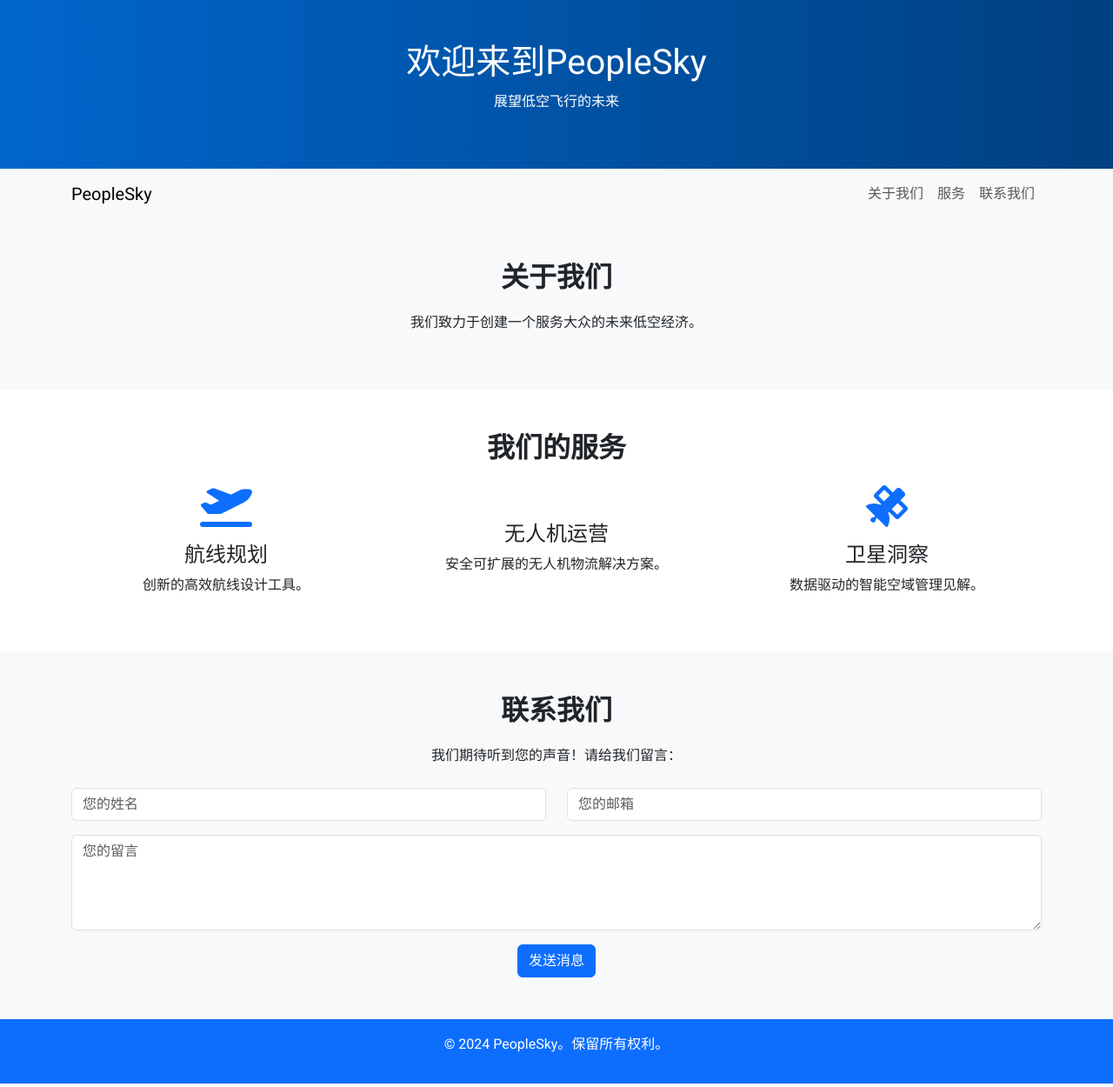
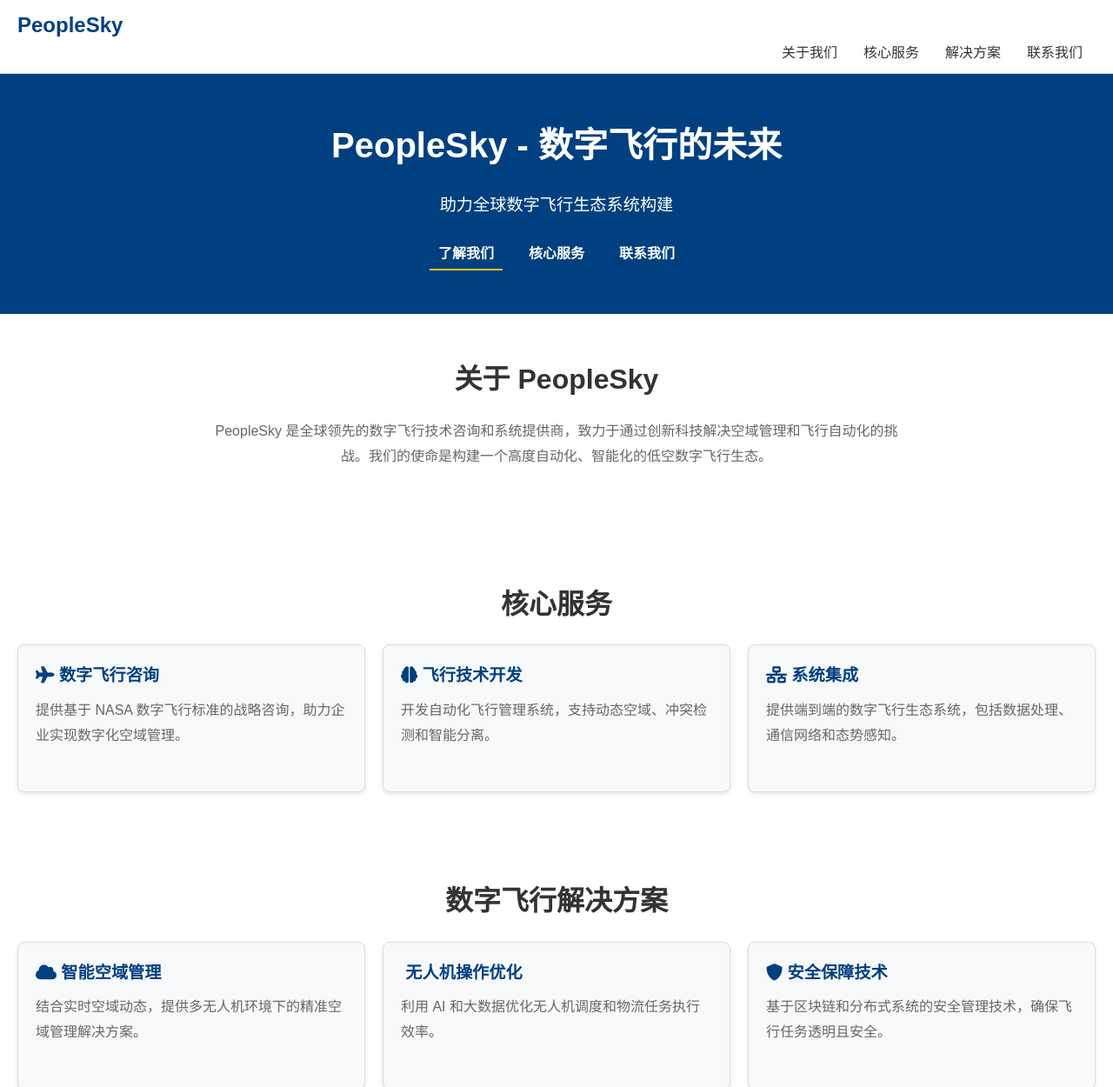
Before and after one commit to peoplesky/website, a plain HTML site: page index.html in a window 1280 px wide. Shown: the top 1250 px of the page at 87% size. Drawn offline with nearby package versions, Linux system fonts and the light colour scheme; files that its build step writes are made by us from their sources.

Commit message:
deploy: 45783f5a605cedab1f621d3a99752c1b0fccf033

```diff
--- a/assets/css/styles.css
+++ b/assets/css/styles.css
@@ -1,22 +1,171 @@
+/* 全局样式 */
 body {
-    font-family: 'Roboto', sans-serif;
+    font-family: 'Arial', sans-serif;
     line-height: 1.6;
+    margin: 0;
+    padding: 0;
+    background-color: #f9f9f9;
+    color: #333;
 }
 
-header {
-    background: linear-gradient(to right, #0066cc, #004080);
+h1, h2, h3, h4 {
+    margin: 0;
+    font-weight: 700;
 }
 
-section h2 {
+p {
+    margin: 0;
+    line-height: 1.8;
+}
+
+/* 顶部导航栏 */
+.navbar {
+    background-color: #fff;
+    border-bottom: 1px solid #ddd;
+    padding: 10px 20px;
+    position: sticky;
+    top: 0;
+    z-index: 10;
+}
+
+.navbar .logo {
+    display: inline-block;
+    font-size: 1.5rem;
     font-weight: 700;
+    color: #004080;
+    text-decoration: none;
+}
+
+.navbar ul {
+    list-style: none;
+    margin: 0;
+    padding: 0;
+    display: flex;
+    justify-content: flex-end;
+}
+
+.navbar ul li {
+    margin: 0 15px;
+}
+
+.navbar ul li a {
+    text-decoration: none;
+    color: #333;
+    font-weight: 500;
+    transition: color 0.3s ease;
+}
+
+.navbar ul li a:hover {
+    color: #004080;
+}
+
+/* 主标题 */
+.hero-section {
+    background-color: #004080;
+    color: white;
+    padding: 50px 20px;
+    text-align: center;
+}
+
+.hero-section h1 {
+    font-size: 2.5rem;
     margin-bottom: 20px;
 }
 
-#services i {
-    color: #004080;
+.hero-section p {
+    font-size: 1.2rem;
+    margin-bottom: 10px;
 }
 
-footer {
-    background: #004080;
+.hero-section .tab-menu {
+    margin-top: 20px;
+    display: flex;
+    justify-content: center;
+    gap: 20px;
+}
+
+.hero-section .tab-menu a {
+    text-decoration: none;
+    color: #fff;
+    font-weight: bold;
+    border-bottom: 2px solid transparent;
+    padding: 5px 10px;
+    transition: all 0.3s ease-in-out;
+}
+
+.hero-section .tab-menu a:hover,
+.hero-section .tab-menu a.active {
+    border-bottom: 2px solid #ffc107;
+}
+
+/* 内容布局 */
+.section {
+    padding: 50px 20px;
+    background-color: #fff;
+    text-align: center;
+}
+
+.section h2 {
+    color: #333;
+    font-size: 2rem;
+    margin-bottom: 20px;
+}
+
+.section p {
+    max-width: 800px;
+    margin: 0 auto 30px auto;
+    color: #666;
+}
+
+/* 卡片布局 */
+.card-container {
+    display: grid;
+    grid-template-columns: repeat(auto-fit, minmax(300px, 1fr));
+    gap: 20px;
+    margin-top: 20px;
+}
+
+.card {
+    background-color: #f8f9fa;
+    border: 1px solid #ddd;
+    border-radius: 8px;
+    padding: 20px;
+    text-align: left;
+    box-shadow: 0px 2px 5px rgba(0, 0, 0, 0.1);
+    transition: box-shadow 0.3s ease;
+}
+
+.card:hover {
+    box-shadow: 0px 5px 15px rgba(0, 0, 0, 0.2);
+}
+
+.card h3 {
+    color: #004080;
+    font-size: 1.2rem;
+    margin-bottom: 10px;
+}
+
+.card p {
+    color: #666;
+    font-size: 1rem;
+}
+
+/* 页脚 */
+.footer {
+    background-color: #333;
     color: white;
+    text-align: center;
+    padding: 20px;
+    margin-top: 50px;
 }
+
+.footer a {
+    text-decoration: none;
+    color: #ffc107;
+    font-weight: bold;
+    transition: color 0.3s ease;
+}
+
+.footer a:hover {
+    color: #fff;
+}
--- a/index.html
+++ b/index.html
@@ -3,99 +3,106 @@
 <head>
     <meta charset="UTF-8">
     <meta name="viewport" content="width=device-width, initial-scale=1.0">
-    <meta name="description" content="people sky">
-    <title>PeopleSky</title>
-    <!-- Bootstrap CSS -->
-    <link href="https://cdn.jsdelivr.net/npm/bootstrap@5.3.0-alpha3/dist/css/bootstrap.min.css" rel="stylesheet">
+    <meta name="description" content="PeopleSky - 数字飞行的未来">
+    <title>PeopleSky - 数字飞行解决方案</title>
+    <!-- Google Fonts -->
+    <link href="https://fonts.googleapis.com/css2?family=Roboto:wght@400;700&display=swap" rel="stylesheet">
     <!-- FontAwesome -->
     <link href="https://cdnjs.cloudflare.com/ajax/libs/font-awesome/6.0.0-beta3/css/all.min.css" rel="stylesheet">
-    <!-- Google Fonts -->
-    <link href="https://fonts.googleapis.com/css2?family=Roboto:wght@400;700&display=swap" rel="stylesheet">
     <!-- Custom CSS -->
-    <link rel="stylesheet" href="styles.css">
+    <link rel="stylesheet" href="assets/css/styles.css">
 </head>
 <body>
-    <!-- Header -->
-    <header class="bg-primary text-white text-center py-5">
-        <h1>欢迎来到PeopleSky</h1>
-        <p>展望低空飞行的未来</p>
-    </header>
-
-    <!-- Navigation -->
-    <nav class="navbar navbar-expand-lg navbar-light bg-light">
-        <div class="container">
-            <a class="navbar-brand" href="#">PeopleSky</a>
-            <button class="navbar-toggler" type="button" data-bs-toggle="collapse" data-bs-target="#navbarNav" aria-controls="navbarNav" aria-expanded="false" aria-label="Toggle navigation">
-                <span class="navbar-toggler-icon"></span>
-            </button>
-            <div class="collapse navbar-collapse" id="navbarNav">
-                <ul class="navbar-nav ms-auto">
-                    <li class="nav-item"><a class="nav-link" href="#about">关于我们</a></li>
-                    <li class="nav-item"><a class="nav-link" href="#services">服务</a></li>
-                    <li class="nav-item"><a class="nav-link" href="#contact">联系我们</a></li>
+    <!-- 导航栏 -->
+    <nav class="navbar">
+        <a href="#" class="logo">PeopleSky</a>
+        <ul>
+            <li><a href="#about">关于我们</a></li>
+            <li><a href="#services">核心服务</a></li>
+            <li><a href="#solutions">解决方案</a></li>
+            <li><a href="#contact">联系我们</a></li>
         </ul>
-            </div>
-        </div>
     </nav>
 
-    <!-- About Section -->
-    <section id="about" class="py-5 bg-light text-center">
-        <div class="container">
-            <h2>关于我们</h2>
-            <p>我们致力于创建一个服务大众的未来低空经济。</p>
+    <!-- 主标题区域 -->
+    <section class="hero-section">
+        <h1>PeopleSky - 数字飞行的未来</h1>
+        <p>助力全球数字飞行生态系统构建</p>
+        <div class="tab-menu">
+            <a href="#about" class="active">了解我们</a>
+            <a href="#services">核心服务</a>
+            <a href="#contact">联系我们</a>
         </div>
     </section>
 
-    <!-- Services Section -->
-    <section id="services" class="py-5 text-center">
+    <!-- 关于我们 -->
+    <section id="about" class="section">
         <div class="container">
-            <h2>我们的服务</h2>
-            <div class="row mt-4">
-                <div class="col-md-4">
-                    <i class="fas fa-plane-departure fa-3x text-primary"></i>
-                    <h4 class="mt-3">航线规划</h4>
-                    <p>创新的高效航线设计工具。</p>
+            <h2>关于 PeopleSky</h2>
+            <p>PeopleSky 是全球领先的数字飞行技术咨询和系统提供商，致力于通过创新科技解决空域管理和飞行自动化的挑战。我们的使命是构建一个高度自动化、智能化的低空数字飞行生态。</p>
         </div>
-                <div class="col-md-4">
-                    <i class="fas fa-drone fa-3x text-primary"></i>
-                    <h4 class="mt-3">无人机运营</h4>
-                    <p>安全可扩展的无人机物流解决方案。</p>
+    </section>
+
+    <!-- 核心服务 -->
+    <section id="services" class="section">
+        <h2>核心服务</h2>
+        <div class="card-container">
+            <div class="card">
+                <h3><i class="fas fa-plane"></i> 数字飞行咨询</h3>
+                <p>提供基于 NASA 数字飞行标准的战略咨询，助力企业实现数字化空域管理。</p>
             </div>
-                <div class="col-md-4">
-                    <i class="fas fa-satellite fa-3x text-primary"></i>
-                    <h4 class="mt-3">卫星洞察</h4>
-                    <p>数据驱动的智能空域管理见解。</p>
+            <div class="card">
+                <h3><i class="fas fa-brain"></i> 飞行技术开发</h3>
+                <p>开发自动化飞行管理系统，支持动态空域、冲突检测和智能分离。</p>
             </div>
+            <div class="card">
+                <h3><i class="fas fa-network-wired"></i> 系统集成</h3>
+                <p>提供端到端的数字飞行生态系统，包括数据处理、通信网络和态势感知。</p>
             </div>
         </div>
     </section>
 
-    <!-- Contact Section -->
-    <section id="contact" class="py-5 bg-light text-center">
-        <div class="container">
-            <h2>联系我们</h2>
-            <p>我们期待听到您的声音！请给我们留言：</p>
-            <form class="mt-4">
-                <div class="row">
-                    <div class="col-md-6 mb-3">
-                        <input type="text" class="form-control" placeholder="您的姓名" required>
+    <!-- 解决方案 -->
+    <section id="solutions" class="section">
+        <h2>数字飞行解决方案</h2>
+        <div class="card-container">
+            <div class="card">
+                <h3><i class="fas fa-cloud"></i> 智能空域管理</h3>
+                <p>结合实时空域动态，提供多无人机环境下的精准空域管理解决方案。</p>
             </div>
-                    <div class="col-md-6 mb-3">
-                        <input type="email" class="form-control" placeholder="您的邮箱" required>
+            <div class="card">
+                <h3><i class="fas fa-drone"></i> 无人机操作优化</h3>
+                <p>利用 AI 和大数据优化无人机调度和物流任务执行效率。</p>
             </div>
+            <div class="card">
+                <h3><i class="fas fa-shield-alt"></i> 安全保障技术</h3>
+                <p>基于区块链和分布式系统的安全管理技术，确保飞行任务透明且安全。</p>
             </div>
-                <textarea class="form-control mb-3" rows="4" placeholder="您的留言" required></textarea>
-                <button type="submit" class="btn btn-primary">发送消息</button>
-            </form>
         </div>
     </section>
 
-    <!-- Footer -->
-    <footer class="bg-primary text-white text-center py-3">
-        <p>© 2024 PeopleSky。保留所有权利。</p>
+    <!-- 联系我们 -->
+    <section id="contact" class="section">
+        <h2>联系我们</h2>
+        <p>我们期待与您合作，共创数字飞行的未来。请留下您的信息：</p>
+        <form class="card">
+            <div class="form-group">
+                <input type="text" placeholder="您的姓名" required>
+            </div>
+            <div class="form-group">
+                <input type="email" placeholder="您的邮箱" required>
+            </div>
+            <div class="form-group">
+                <textarea rows="4" placeholder="您的需求" required></textarea>
+            </div>
+            <button type="submit">提交信息</button>
+        </form>
+    </section>
+
+    <!-- 页脚 -->
+    <footer class="footer">
+        <p>© 2024 PeopleSky。致力于数字飞行生态建设。</p>
+        <a href="#">返回顶部</a>
     </footer>
-
-    <!-- Bootstrap JS -->
-    <script src="https://cdn.jsdelivr.net/npm/bootstrap@5.3.0-alpha3/dist/js/bootstrap.bundle.min.js"></script>
 </body>
 </html>
```
Also changed, not shown: about.html (+38 -0 lines), contact.html (+47 -0 lines), services.html (added, +48 -0 lines), solutions.html (added, +48 -0 lines). Lines whose indentation alone changed are shown as unchanged.
